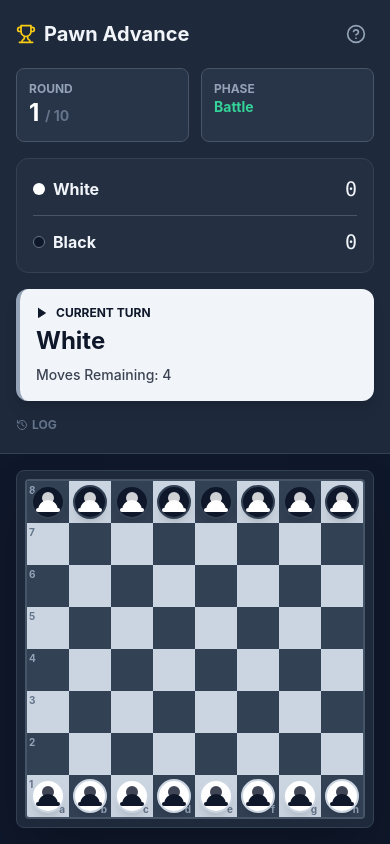
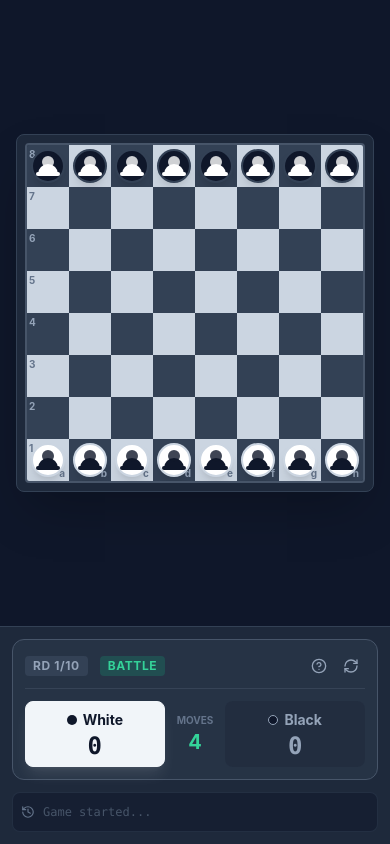
Before and after one commit to d33gardner/pawn-strategy, a React (Vite) app: page / in a window 390 px wide. Both pictures are taken after a click on the button "Start Battle". Built offline with nearby package versions, Linux system fonts and the light colour scheme.

Commit message:
feat: Introduce game configuration screen and redesign main app UI with a compact dashboard, updating build settings and compiler options.

```diff
--- a/App.tsx
+++ b/App.tsx
@@ -264,64 +264,88 @@ const App: React.FC = () => {
 
   return (
     <div className="flex flex-col md:flex-row h-screen h-[100dvh] w-full bg-slate-900 text-slate-100 overflow-hidden">
-      <div className="md:w-80 w-full bg-slate-800 border-b md:border-b-0 md:border-r border-slate-700 p-4 flex flex-col gap-4 overflow-y-auto z-10">
-        <div className="flex items-center justify-between">
-          <h1 className="font-bold text-xl flex items-center gap-2">
-            <Trophy className="text-yellow-400" size={20} /> Pawn Advance
-          </h1>
-          <button onClick={() => setShowRules(!showRules)} className="p-2 hover:bg-slate-700 rounded-full">
-            <HelpCircle size={20} className="text-slate-400" />
-          </button>
+      <div className="flex-1 bg-slate-900 relative flex items-center justify-center p-4 order-1 md:order-2">
+        <Board gameState={gameState} selectedPawnId={selectedPawnId} validMoves={validMoves} onSquareClick={handleSquareClick} onPawnClick={handlePawnClick} />
       </div>
-        <div className="grid grid-cols-2 gap-3">
-          <div className="bg-slate-700/50 p-3 rounded-lg border border-slate-600">
-            <div className="text-xs text-slate-400 uppercase font-bold">Round</div>
-            <div className="text-2xl font-bold text-white">{gameState.currentRound} <span className="text-sm text-slate-500">/ {gameState.config.totalRounds}</span></div>
-          </div>
-          <div className="bg-slate-700/50 p-3 rounded-lg border border-slate-600">
-            <div className="text-xs text-slate-400 uppercase font-bold">Phase</div>
-            <div className="text-sm font-bold text-emerald-400 truncate">
+      <div className="md:w-80 w-full bg-slate-800 border-t md:border-t-0 md:border-r border-slate-700 p-3 flex flex-col gap-3 z-10 order-2 md:order-1 shrink-0 shadow-xl md:shadow-none">
+
+        {/* Compact Dashboard Card */}
+        <div className="bg-slate-700/40 rounded-xl p-3 border border-slate-600 flex flex-col gap-3">
+
+          {/* Top Row: Meta & Controls */}
+          <div className="flex items-center justify-between border-b border-slate-600/50 pb-2">
+            <div className="flex items-center gap-3 text-xs font-bold uppercase tracking-wider">
+              <span className="text-slate-400 bg-slate-700 px-2 py-0.5 rounded">Rd {gameState.currentRound}/{gameState.config.totalRounds}</span>
+              <span className={`px-2 py-0.5 rounded ${gameState.phase === Phase.PLAYING ? 'bg-emerald-500/20 text-emerald-400' :
+                  gameState.phase === Phase.ADVANCEMENT ? 'bg-blue-500/20 text-blue-400' :
+                    gameState.phase === Phase.SPAWNING ? 'bg-purple-500/20 text-purple-400' :
+                      'bg-red-500/20 text-red-400'
+                }`}>
                 {gameState.phase === Phase.PLAYING && 'Battle'}
                 {gameState.phase === Phase.ADVANCEMENT && 'Marching'}
                 {gameState.phase === Phase.SPAWNING && 'Reinforce'}
                 {gameState.phase === Phase.GAME_OVER && 'Finished'}
+              </span>
+            </div>
+            <div className="flex items-center gap-1">
+              <button onClick={() => setShowRules(!showRules)} className="p-1.5 hover:bg-slate-600 rounded text-slate-400"><HelpCircle size={16} /></button>
+              <button onClick={() => setGameState(null)} className="p-1.5 hover:bg-slate-600 rounded text-slate-400"><RefreshCw size={16} /></button>
             </div>
           </div>
+
+          {/* Scores & Turn Indicator */}
+          <div className="flex items-center justify-between gap-2">
+
+            {/* White Player */}
+            <div className={`flex-1 flex flex-col items-center p-2 rounded-lg transition-all border ${gameState.currentPlayer === Player.WHITE && gameState.phase !== Phase.GAME_OVER
+                ? 'bg-slate-100 text-slate-900 border-slate-100 shadow-lg shadow-white/10'
+                : 'bg-slate-800/50 text-slate-400 border-transparent'
+              }`}>
+              <div className="flex items-center gap-1.5 font-bold text-sm mb-1">
+                <div className={`w-2.5 h-2.5 rounded-full ${gameState.currentPlayer === Player.WHITE ? 'bg-slate-900' : 'bg-white'}`} />
+                White
               </div>
-        <div className="flex flex-col gap-2 bg-slate-700/30 p-4 rounded-xl border border-slate-700">
-          <div className="flex items-center justify-between">
-            <span className="flex items-center gap-2 font-bold"><div className="w-3 h-3 bg-white rounded-full"></div> White</span>
-            <span className="text-xl font-mono">{gameState.scores[Player.WHITE]}</span>
+              <div className="text-2xl font-mono font-black leading-none">{gameState.scores[Player.WHITE]}</div>
             </div>
-          <div className="w-full h-px bg-slate-600 my-1"></div>
-          <div className="flex items-center justify-between">
-            <span className="flex items-center gap-2 font-bold"><div className="w-3 h-3 bg-slate-900 border border-slate-500 rounded-full"></div> Black</span>
-            <span className="text-xl font-mono">{gameState.scores[Player.BLACK]}</span>
+
+            {/* VS / Status */}
+            <div className="flex flex-col items-center px-1">
+              {gameState.phase === Phase.PLAYING ? (
+                <>
+                  <div className="text-[10px] font-bold text-slate-500 uppercase">Moves</div>
+                  <div className="text-xl font-bold text-emerald-400">{movesLeft}</div>
+                </>
+              ) : (
+                <div className="text-xs font-bold text-slate-500">- VS -</div>
+              )}
+            </div>
+
+            {/* Black Player */}
+            <div className={`flex-1 flex flex-col items-center p-2 rounded-lg transition-all border ${gameState.currentPlayer === Player.BLACK && gameState.phase !== Phase.GAME_OVER
+                ? 'bg-slate-600 text-white border-slate-500 shadow-lg shadow-black/20'
+                : 'bg-slate-800/50 text-slate-400 border-transparent'
+              }`}>
+              <div className="flex items-center gap-1.5 font-bold text-sm mb-1">
+                <div className="w-2.5 h-2.5 bg-slate-900 border border-slate-400 rounded-full" />
+                Black
+              </div>
+              <div className="text-2xl font-mono font-black leading-none">{gameState.scores[Player.BLACK]}</div>
+            </div>
+
           </div>
         </div>
-        {gameState.phase === Phase.PLAYING && (
-          <div className={`p-4 rounded-xl border-l-4 shadow-lg transition-colors ${gameState.currentPlayer === Player.WHITE ? 'bg-slate-100 text-slate-900 border-slate-400' : 'bg-slate-900 text-slate-100 border-slate-600'}`}>
-            <div className="text-xs font-bold uppercase mb-1 flex items-center gap-2"><Play size={12} className="fill-current" /> Current Turn</div>
-            <div className="text-2xl font-bold">{PLAYER_CONFIG[gameState.currentPlayer].name}</div>
-            <div className="mt-2 text-sm font-medium opacity-80">Moves Remaining: {movesLeft}</div>
-          </div>
-        )}
-        {gameState.phase === Phase.ADVANCEMENT && (
-          <div className="p-4 bg-blue-500/20 border border-blue-500/50 text-blue-200 rounded-xl flex items-center gap-3 animate-pulse">
-            <FastForward size={24} />
-            <div><div className="font-bold">Marching Phase</div><div className="text-xs">Troops advancing forward...</div></div>
-          </div>
-        )}
-        <div className="flex-1 overflow-hidden flex flex-col min-h-[150px]">
-          <div className="text-xs font-bold text-slate-500 uppercase mb-2 flex items-center gap-1"><History size={12} /> Log</div>
-          <div className="flex-1 overflow-y-auto text-sm font-mono space-y-1 pr-2">
-            {gameState.moveHistory.map((log, i) => <div key={i} className="text-slate-400 border-b border-slate-700/50 pb-1 last:border-0">{log}</div>)}
+
+        {/* Compact Log (Last Action Only) + History Toggle? */}
+        <div className="bg-slate-900/50 rounded-lg p-2 border border-slate-700/50 flex items-center justify-between gap-3 min-h-[40px]">
+          <div className="flex items-center gap-2 overflow-hidden">
+            <History size={14} className="text-slate-500 shrink-0" />
+            <div className="text-xs font-mono text-slate-300 truncate">
+              {gameState.moveHistory.length > 0 ? gameState.moveHistory[0] : <span className="text-slate-600">Game started...</span>}
             </div>
           </div>
-        <button onClick={() => setGameState(null)} className="mt-auto flex items-center justify-center gap-2 p-3 rounded-lg bg-slate-700 hover:bg-slate-600 text-slate-300 transition-colors"><RefreshCw size={16} /> Reset Game</button>
+          {/* Could add a 'show full log' button here later if needed */}
         </div>
-      <div className="flex-1 bg-slate-900 relative flex items-center justify-center p-4">
-        <Board gameState={gameState} selectedPawnId={selectedPawnId} validMoves={validMoves} onSquareClick={handleSquareClick} onPawnClick={handlePawnClick} />
+
       </div>
       {gameState.phase === Phase.GAME_OVER && (
         <div className="absolute inset-0 bg-black/80 backdrop-blur-sm flex items-center justify-center z-50 p-4">
--- a/vite.config.ts
+++ b/vite.config.ts
@@ -4,4 +4,7 @@ import react from '@vitejs/plugin-react'
 // https://vitejs.dev/config/
 export default defineConfig({
     plugins: [react()],
+    server: {
+        host: true
+    }
 })
```
Also changed, not shown: components/ConfigScreen.tsx (+14 -19 lines), tsconfig.json (+13 -3 lines), build_log.txt (added). Lines whose indentation alone changed are shown as unchanged.
